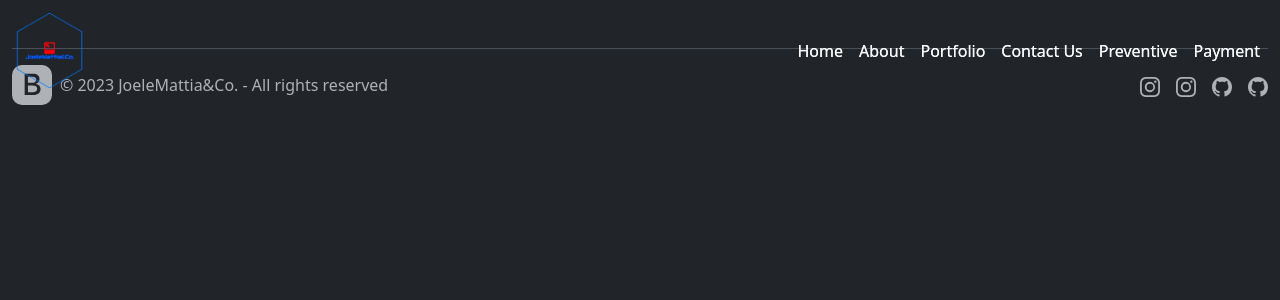
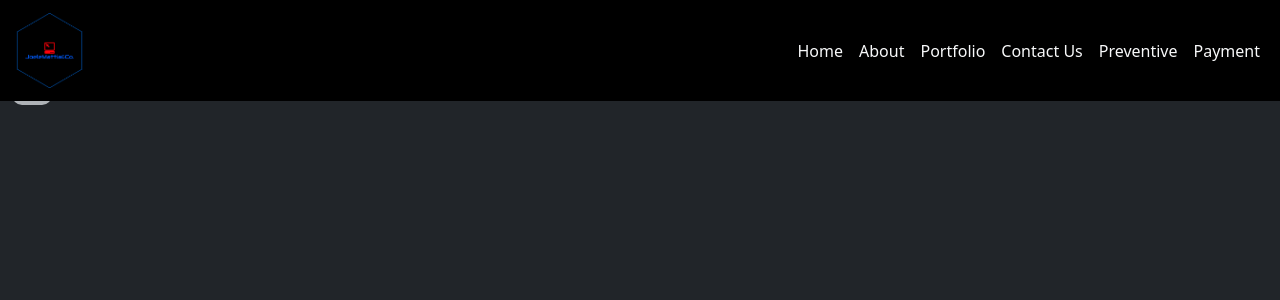
Before and after one commit to WebDevJoJo/Portfolio-angular, an Angular app in the folder JoeleMattia-portfolio/: page /navbar in a window 1280 px wide. Shown: the top 300 px of the page. Built offline with nearby package versions, Linux system fonts and the light colour scheme.

Commit message:
navbar black now

```diff
--- a/JoeleMattia-portfolio/src/app/navbar/navbar.component.html
+++ b/JoeleMattia-portfolio/src/app/navbar/navbar.component.html
@@ -1,4 +1,4 @@
-<nav class="navbar navbar-expand-lg fixed-top">
+<nav class="navbar navbar-expand-lg fixed-top bg-black">
   <div class="container-fluid">
     <a class="navbar-brand" routerLink="/home">
       <img
```
